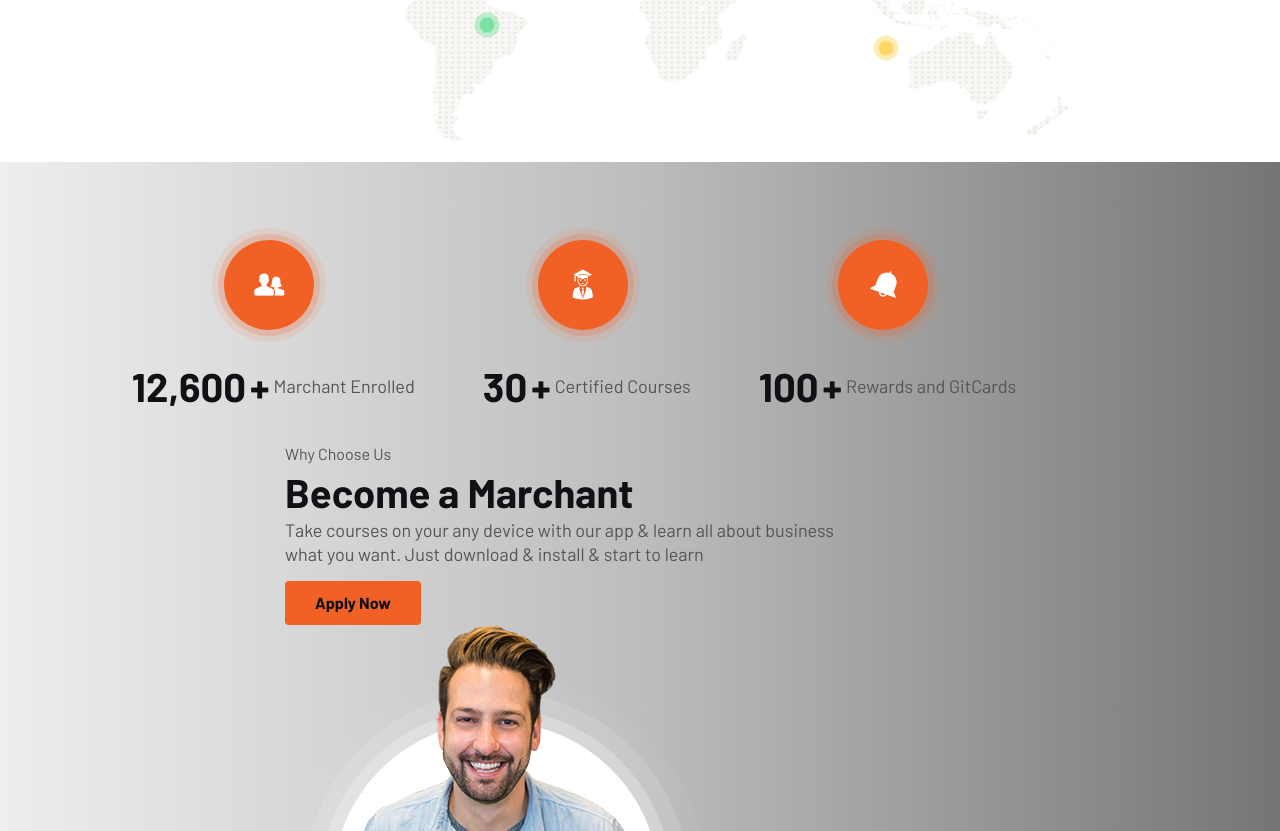
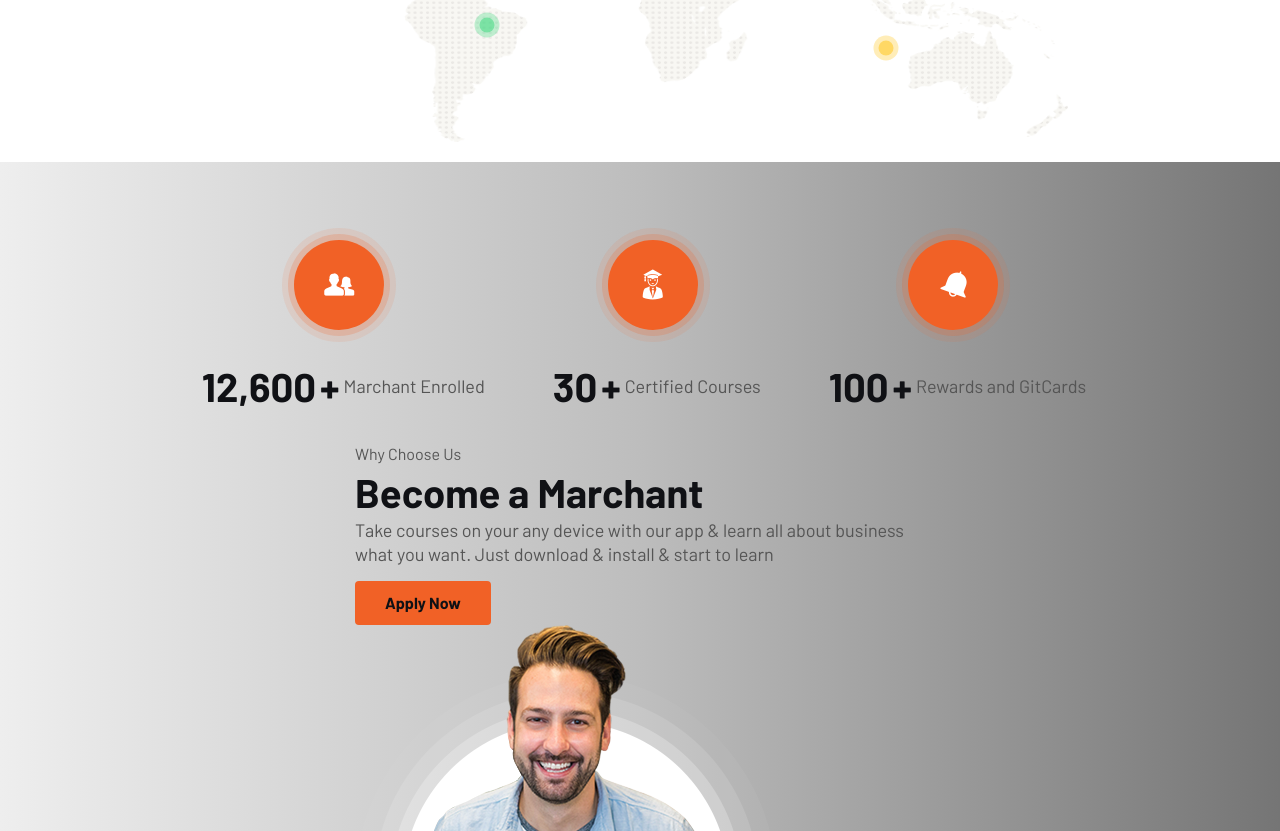
Before and after one commit to iwai-0310/Ecom-React, a React (Vite) app: page / in a window 1280 px wide. Shown: the part 3609-4440 px from the top of the page. Built offline with nearby package versions, Linux system fonts and the light colour scheme; no server answers.

Commit message:
move the home aboutus section to screen middle

```diff
--- a/src/pages/home/AboutUs.jsx
+++ b/src/pages/home/AboutUs.jsx
@@ -27,7 +27,7 @@ const countList = [
 
 const AboutUs = () => {
   return (
-    <div className="bg-gradient-to-r from-gray-200 via-gray-400 to-gray-600 style-2 py-12 ">
+    <div className="bg-gradient-to-r from-gray-200 via-gray-400 to-gray-600 style-2 py-12 flex justify-center">
       <div className="container">
         <div className="section-wrapper">
           <div className="flex flex-col justify-center items-center">
```
